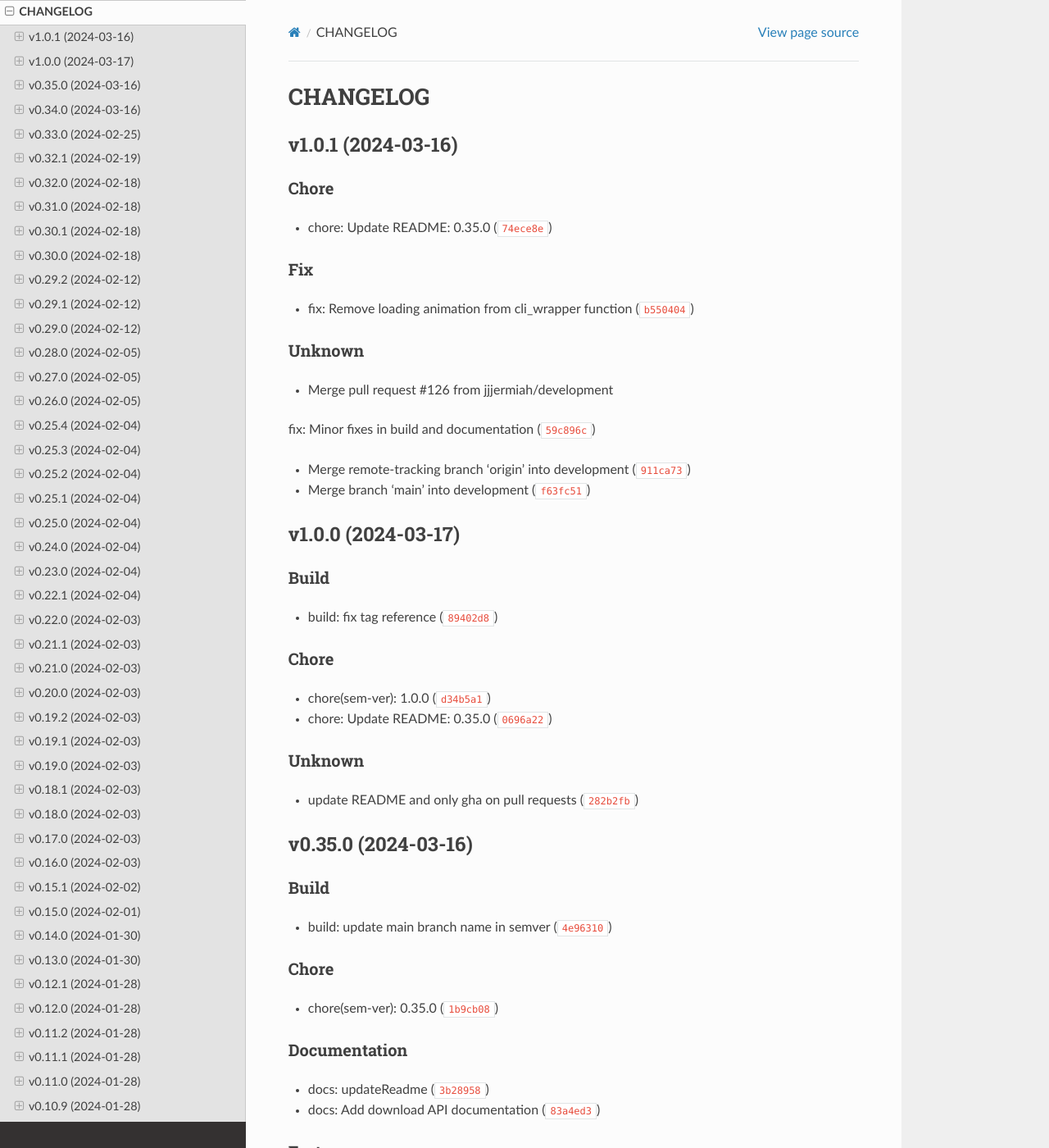
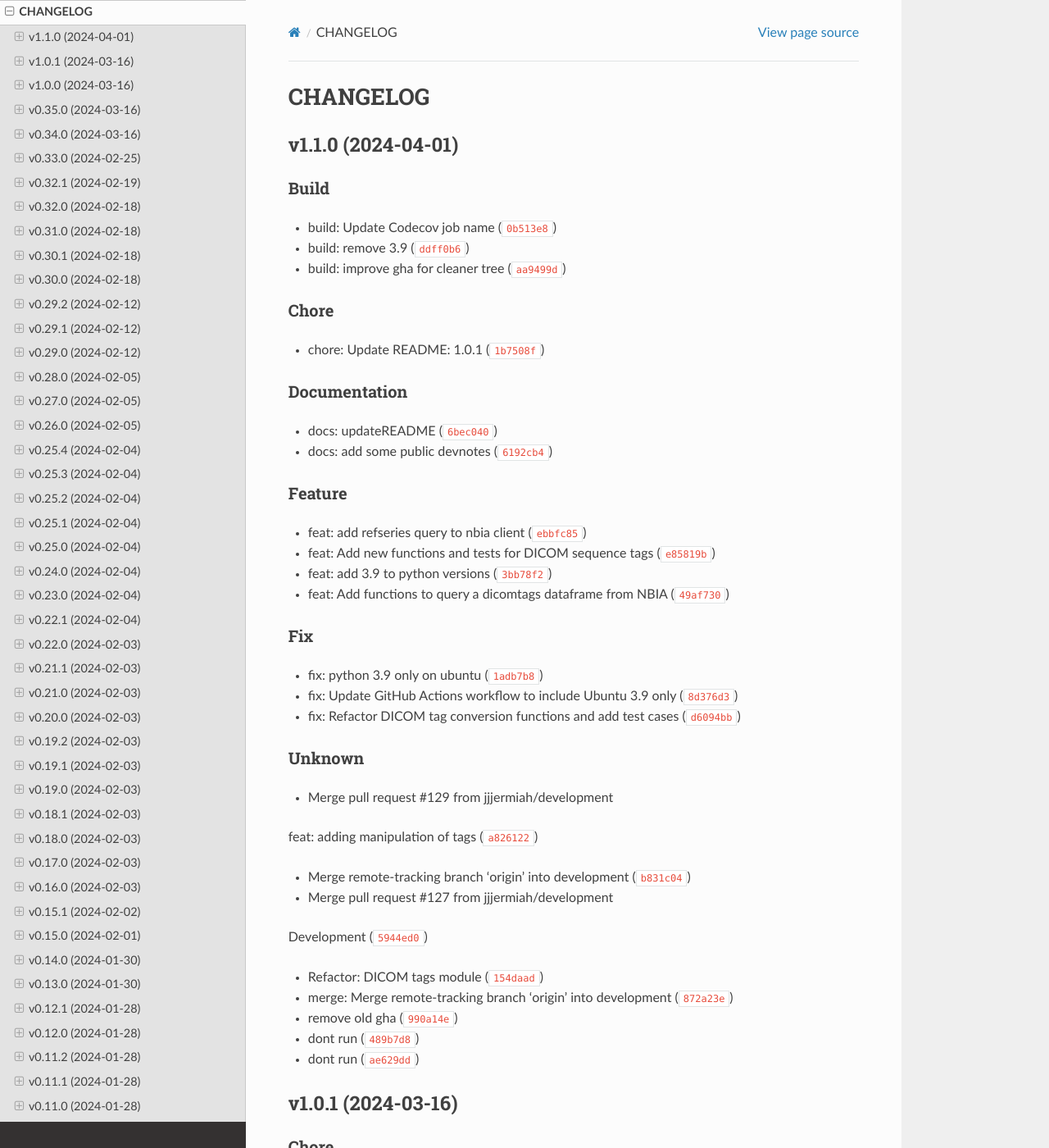
Before and after one commit to jjjermiah/nbia-toolkit, a Sphinx documentation site: the page built from docs/project_info/CHANGELOG.md, in a window 1280 px wide and 1400 px high. Shown: the whole window at 82% size. Built offline with Sphinx 7.4.7 and the Read the Docs theme 2.0.0, drawn with Linux system fonts in a browser that asks for light colours; the version number is read from the project's files by our own code; some of the changed text lies outside the part shown.

Commit message:
chore(sem-ver): 1.1.0

```diff
--- a/docs/project_info/CHANGELOG.md
+++ b/docs/project_info/CHANGELOG.md
@@ -2,10 +2,73 @@
 
 
 
+## v1.1.0 (2024-04-01)
+
+### Build
+
+* build: Update Codecov job name ([`0b513e8`](https://github.com/jjjermiah/nbia-toolkit/commit/0b513e8c796b1218c877c6912449fa218444857b))
+
+* build: remove 3.9 ([`ddff0b6`](https://github.com/jjjermiah/nbia-toolkit/commit/ddff0b6062b6369fe455af21d0d632b00ca0b4e1))
+
+* build: improve gha for cleaner tree ([`aa9499d`](https://github.com/jjjermiah/nbia-toolkit/commit/aa9499dc481855a45a914ba9f5d12c14e2250e74))
+
+### Chore
+
+* chore: Update README: 1.0.1 ([`1b7508f`](https://github.com/jjjermiah/nbia-toolkit/commit/1b7508f515ce2820c5b232810fb26660448e66a4))
+
+### Documentation
+
+* docs: updateREADME ([`6bec040`](https://github.com/jjjermiah/nbia-toolkit/commit/6bec0406051c72794ad2af054bd8e16b841f18ad))
+
+* docs: add some public devnotes ([`6192cb4`](https://github.com/jjjermiah/nbia-toolkit/commit/6192cb4e88d301c5ea3884fca076efde5fc860c4))
+
+### Feature
+
+* feat: add refseries query to nbia client ([`ebbfc85`](https://github.com/jjjermiah/nbia-toolkit/commit/ebbfc8529da875200eab554a79817177d9d2ea63))
+
+* feat: Add new functions and tests for DICOM sequence tags ([`e85819b`](https://github.com/jjjermiah/nbia-toolkit/commit/e85819bc9c689c399c716ae2820597880220728f))
+
+* feat: add 3.9 to python versions ([`3bb78f2`](https://github.com/jjjermiah/nbia-toolkit/commit/3bb78f20c6a9c5ac9f80d97c8fba96dc4074e257))
+
+* feat: Add functions to query a dicomtags dataframe from NBIA ([`49af730`](https://github.com/jjjermiah/nbia-toolkit/commit/49af730875fbcabbbfd6896fdbe863ccb495933a))
+
+### Fix
+
+* fix: python 3.9 only on ubuntu ([`1adb7b8`](https://github.com/jjjermiah/nbia-toolkit/commit/1adb7b8c66a6d73fb27374b557eb3b76d9d0c01c))
+
+* fix: Update GitHub Actions workflow to include Ubuntu 3.9 only ([`8d376d3`](https://github.com/jjjermiah/nbia-toolkit/commit/8d376d35f8ef52386330dd8907f35a6ad4a15f4f))
+
+* fix: Refactor DICOM tag conversion functions and add test cases ([`d6094bb`](https://github.com/jjjermiah/nbia-toolkit/commit/d6094bb8b6a9951efc9d6846239fbe9bfc74d6b9))
+
+### Unknown
+
+* Merge pull request #129 from jjjermiah/development
+
+feat: adding manipulation of tags ([`a826122`](https://github.com/jjjermiah/nbia-toolkit/commit/a8261229041b26ce5708356182e9fbf5167fb45d))
+
+* Merge remote-tracking branch &#39;origin&#39; into development ([`b831c04`](https://github.com/jjjermiah/nbia-toolkit/commit/b831c040a75cc9cf83e333ec377bb0228f70ecdd))
+
+* Merge pull request #127 from jjjermiah/development
+
+Development ([`5944ed0`](https://github.com/jjjermiah/nbia-toolkit/commit/5944ed002854328b86d1fa2f0cda466d88e7b3df))
+
+* Refactor: DICOM tags module ([`154daad`](https://github.com/jjjermiah/nbia-toolkit/commit/154daadb7da3edaf7224fb4c75d639fdd2c84cdd))
+
+* merge: Merge remote-tracking branch &#39;origin&#39; into development ([`872a23e`](https://github.com/jjjermiah/nbia-toolkit/commit/872a23e50f335ec4860b526fd4ac3cca837d1d60))
+
+* remove old gha ([`990a14e`](https://github.com/jjjermiah/nbia-toolkit/commit/990a14e4744ffa3596842663b0023432f40e6e68))
+
+* dont run ([`489b7d8`](https://github.com/jjjermiah/nbia-toolkit/commit/489b7d8112d8cf9b58510b93262ecbe2e2908f18))
+
+* dont run ([`ae629dd`](https://github.com/jjjermiah/nbia-toolkit/commit/ae629dde5ea2f067923ce1848ddc6234990bc36e))
+
+
 ## v1.0.1 (2024-03-16)
 
 ### Chore
 
+* chore(sem-ver): 1.0.1 ([`a99f101`](https://github.com/jjjermiah/nbia-toolkit/commit/a99f1019f55f295ea8be7ffa7668c85033215d95))
+
 * chore: Update README: 0.35.0 ([`74ece8e`](https://github.com/jjjermiah/nbia-toolkit/commit/74ece8eb88e98163ede05ed5844f5e71cf85395e))
 
 ### Fix
@@ -23,7 +86,7 @@ fix: Minor fixes in build and documentation ([`59c896c`](https://github.com/jjje
 * Merge branch &#39;main&#39; into development ([`f63fc51`](https://github.com/jjjermiah/nbia-toolkit/commit/f63fc51e094decba6bdc90ee8121ef6626a10d16))
 
 
-## v1.0.0 (2024-03-17)
+## v1.0.0 (2024-03-16)
 
 ### Build
 
@@ -1836,7 +1899,7 @@ Automatically generated by python-semantic-release ([`5ef4130`](https://github.c
 * add dist to cicid ([`6cd902e`](https://github.com/jjjermiah/nbia-toolkit/commit/6cd902e8983bc6a95f9b2bc5b8dc7c31bf38a6a0))
 
 
-## v0.4.1 (2023-12-17)
+## v0.4.1 (2023-12-16)
 
 ### Fix
 
@@ -1849,7 +1912,7 @@ Automatically generated by python-semantic-release ([`5ef4130`](https://github.c
 Automatically generated by python-semantic-release ([`a4da20e`](https://github.com/jjjermiah/nbia-toolkit/commit/a4da20e400d38f3abb6f1b34e4138c3a181bd832))
 
 
-## v0.4.0 (2023-12-17)
+## v0.4.0 (2023-12-16)
 
 ### Feature
 
@@ -1864,7 +1927,7 @@ Automatically generated by python-semantic-release ([`113eada`](https://github.c
 * fix cicd ([`9db8a2e`](https://github.com/jjjermiah/nbia-toolkit/commit/9db8a2e92858a52c2d6f6c9f79881fc5a3bab33a))
 
 
-## v0.3.2 (2023-12-17)
+## v0.3.2 (2023-12-16)
 
 ### Fix
 
@@ -1881,7 +1944,7 @@ Automatically generated by python-semantic-release ([`69a2860`](https://github.c
 * update gha ([`1b6b8fc`](https://github.com/jjjermiah/nbia-toolkit/commit/1b6b8fc4f2fdff40c18feb39d74ed5f60bd16d6a))
 
 
-## v0.3.1 (2023-12-17)
+## v0.3.1 (2023-12-16)
 
 ### Chore
 
@@ -1892,7 +1955,7 @@ Automatically generated by python-semantic-release ([`69a2860`](https://github.c
 * fix: error in gha ([`e1caac2`](https://github.com/jjjermiah/nbia-toolkit/commit/e1caac241d1bcbd4429f76ed3542cf70799e0971))
 
 
-## v0.3.0 (2023-12-17)
+## v0.3.0 (2023-12-16)
 
 ### Chore
 
--- a/pyproject.toml
+++ b/pyproject.toml
@@ -1,6 +1,6 @@
 [tool.poetry]
 name = "nbiatoolkit"
-version = "1.0.1"
+version = "1.1.0"
 description = "A python package to query the National Biomedical Imaging Archive (NBIA) database."
 authors = ["Jermiah Joseph"]
 license = "MIT"
```
Also changed, not shown: 1 other file.
